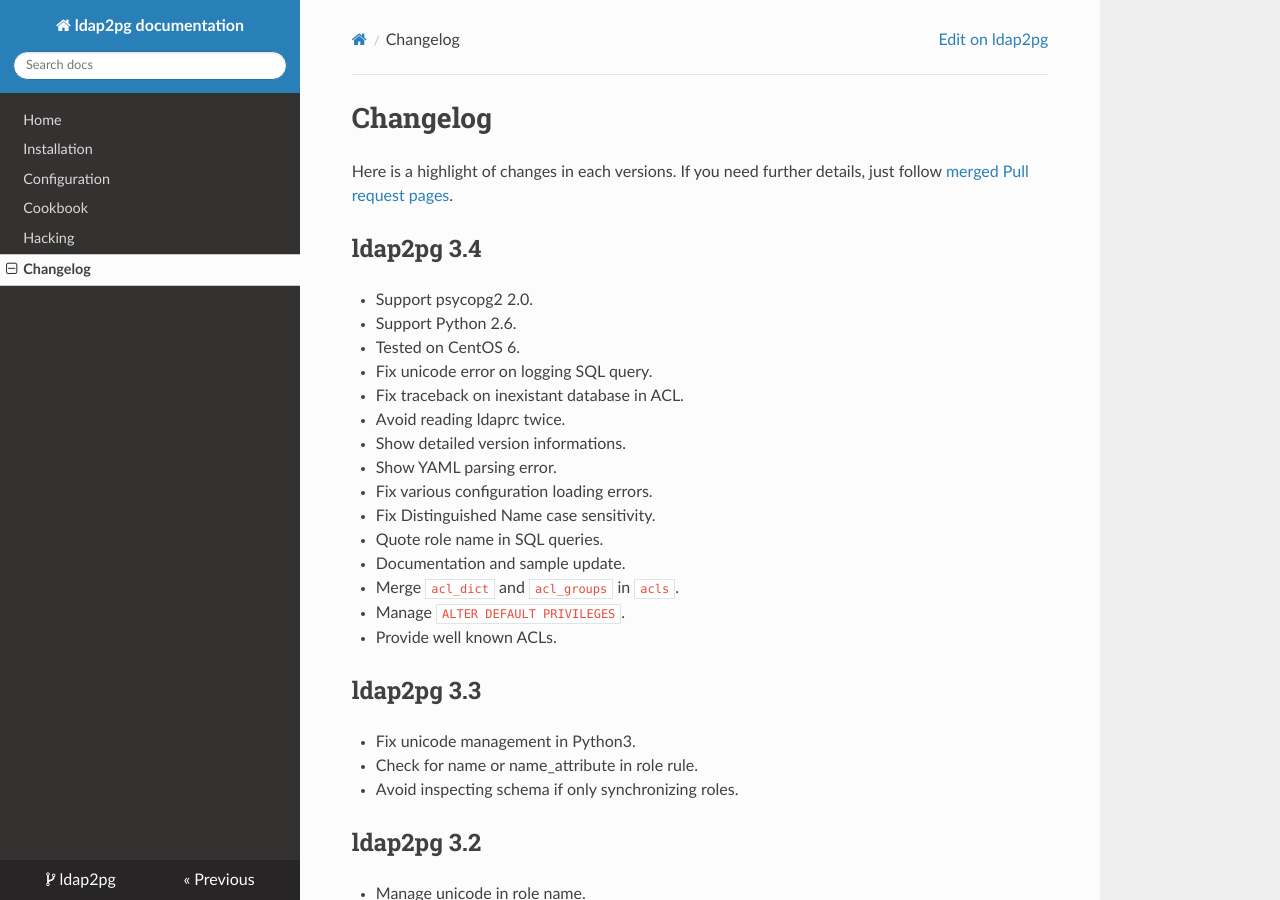
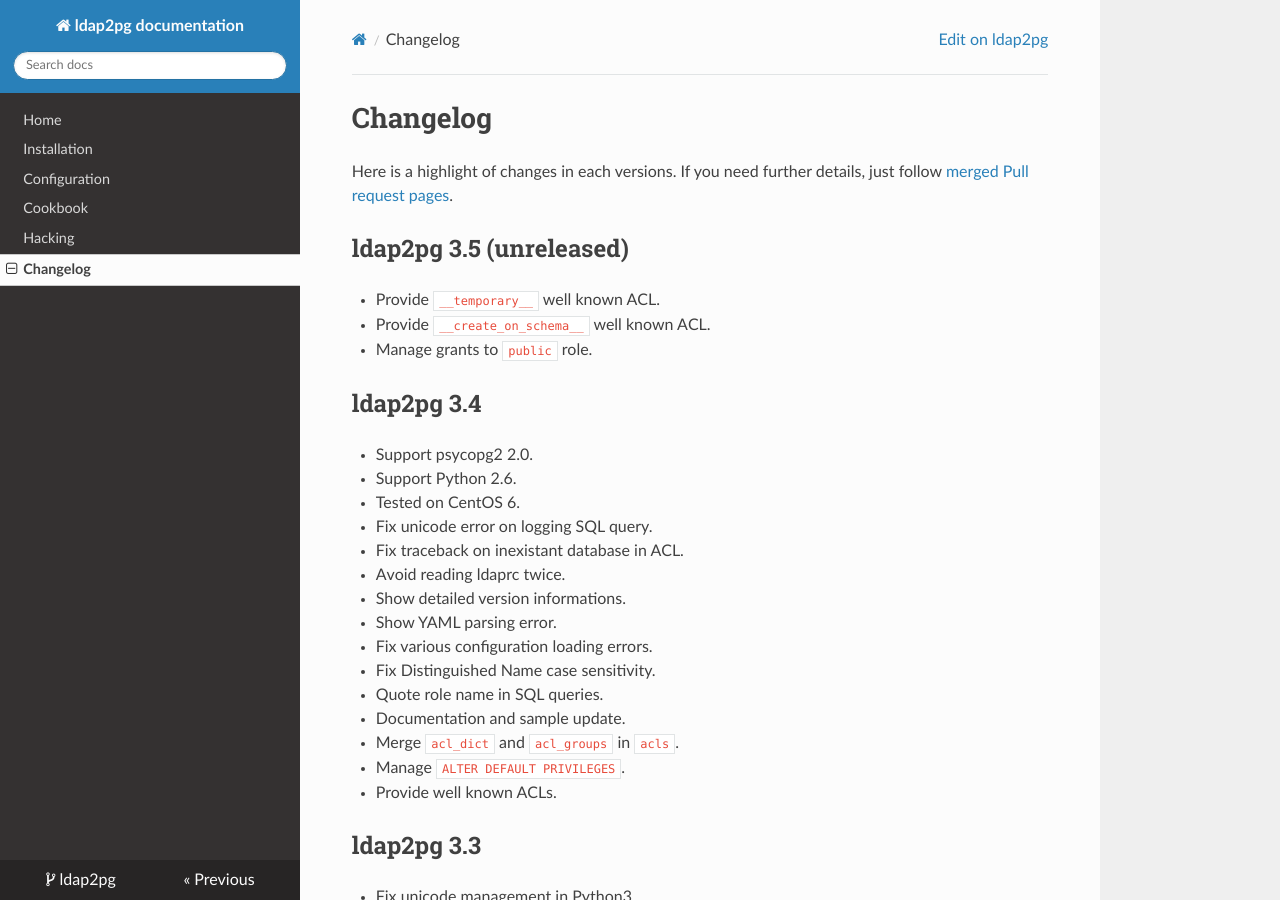
Before and after one commit to dalibo/ldap2pg, an MkDocs documentation site: the page built from docs/changelog.md, in a window 1280 px wide and 900 px high. Built offline with MkDocs 1.6.1, drawn with Linux system fonts in a browser that asks for light colours; nearby versions of some CDN libraries; old or Windows-style settings are respelled for this version of MkDocs.

Commit message:
Update changelog for 3.5

```diff
--- a/docs/changelog.md
+++ b/docs/changelog.md
@@ -6,6 +6,13 @@
 just
 follow
 [merged Pull request pages](https://github.com/dalibo/ldap2pg/pulls?utf8=%E2%9C%93&q=is%3Apr%20is%3Amerged).
+
+
+# ldap2pg 3.5 (unreleased)
+
+- Provide `__temporary__` well known ACL.
+- Provide `__create_on_schema__` well known ACL.
+- Manage grants to `public` role.
 
 
 # ldap2pg 3.4
```
